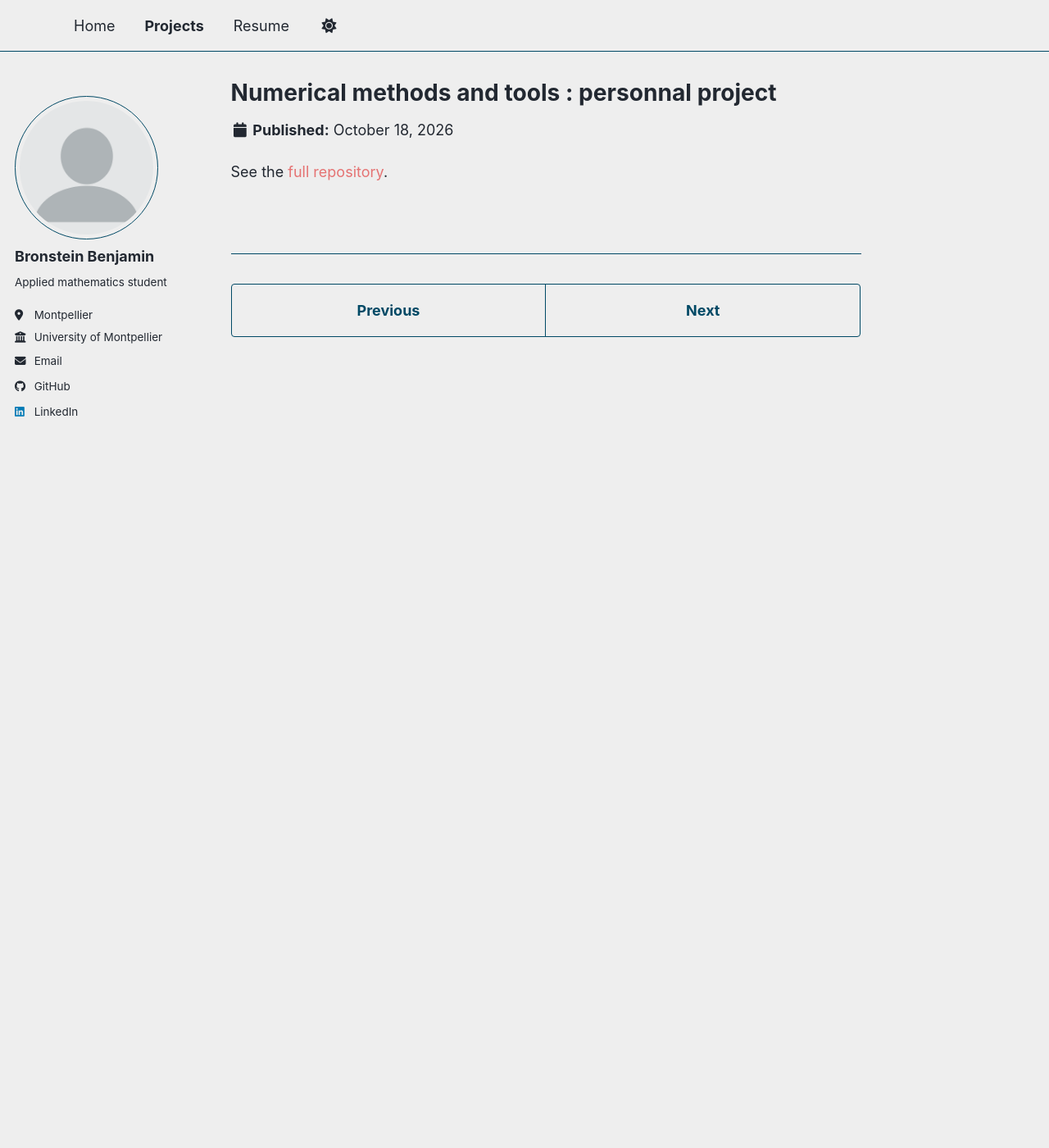
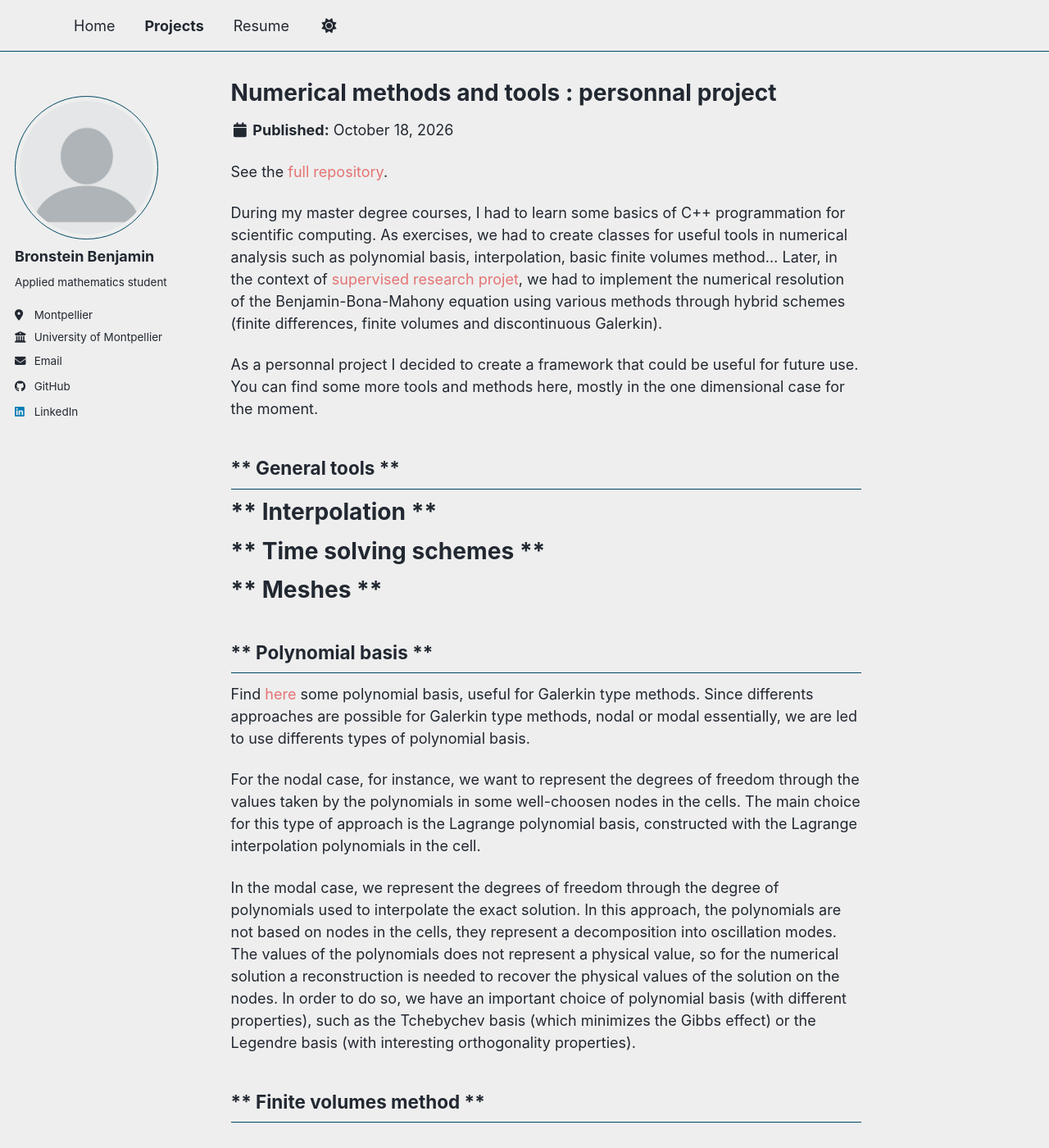
Before and after one commit to HerrBronstein/herrbronstein.github.io, a Jekyll site: the page built from _portfolio/portfolio-4.md, in a window 1280 px wide and 1400 px high. Shown: the whole window at 82% size. Built offline with Jekyll 4.4.1, drawn with Linux system fonts in a browser that asks for light colours; a style sheet for code colours, icons or effects is not loaded; some of the changed text lies outside the part shown.

Commit message:
Update portfolio-4.md

```diff
--- a/_portfolio/portfolio-4.md
+++ b/_portfolio/portfolio-4.md
@@ -6,3 +6,33 @@ share: false
 ---
 
 See the [full repository](https://github.com/HerrBronstein/Numerical-Methods-Tools).
+
+During my master degree courses, I had to learn some basics of C++ programmation for scientific computing.
+As exercises, we had to create classes for useful tools in numerical analysis such as polynomial basis, interpolation, basic finite volumes method... Later, in the context of [supervised research projet](https://herrbronstein.github.io/portfolio/portfolio-2/), we had to implement the numerical resolution of the Benjamin-Bona-Mahony equation using various methods through hybrid schemes (finite differences, finite volumes and discontinuous Galerkin).
+
+As a personnal project I decided to create a framework that could be useful for future use. You can find some more tools and methods here, mostly in the one dimensional case for the moment.
+
+## ** General tools **
+# ** Interpolation **
+# ** Time solving schemes **
+# ** Meshes **
+
+## ** Polynomial basis **
+
+Find [here](https://github.com/HerrBronstein/Numerical-Methods-Tools/tree/main/Polynomials) some polynomial basis, useful for Galerkin type methods. Since differents approaches are possible for Galerkin type methods, nodal or modal essentially, we are led to use differents types of polynomial basis.
+
+For the nodal case, for instance, we want to represent the degrees of freedom through the values taken by the polynomials in some well-choosen nodes in the cells. The main choice for this type of approach is the Lagrange polynomial basis, constructed with the Lagrange interpolation polynomials in the cell.
+
+In the modal case, we represent the degrees of freedom through the degree of polynomials used to interpolate the exact solution. In this approach, the polynomials are not based on nodes in the cells, they represent a decomposition into oscillation modes. The values of the polynomials does not represent a physical value, so for the numerical solution a reconstruction is needed to recover the physical values of the solution on the nodes. In order to do so, we have an important choice of polynomial basis (with different properties), such as the Tchebychev basis (which minimizes the Gibbs effect) or the Legendre basis (with interesting orthogonality properties).
+
+
+## ** Finite volumes method **
+
+## ** Finite element method **
+
+## ** Discontinuous Galerkin method **
+# ** Symmetric interior penalty discontinuous Galerkin method **
+# ** Hyperbolic discontinuous Galerkin method **
+
+## ** Hybrid high-order (HHO) method **
+Not coded yet but this is a future goal !
```
